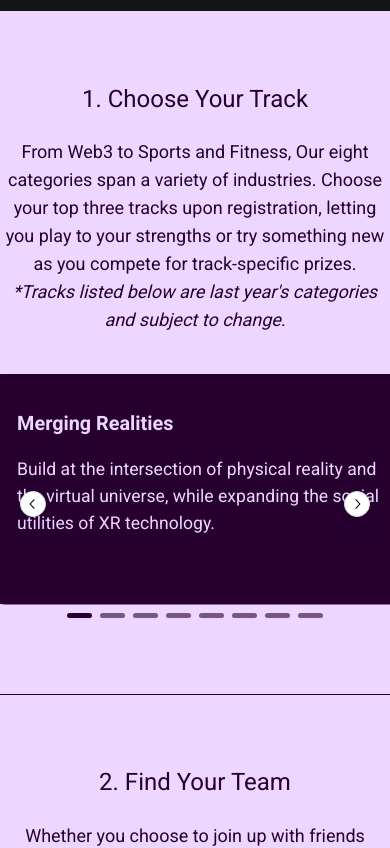
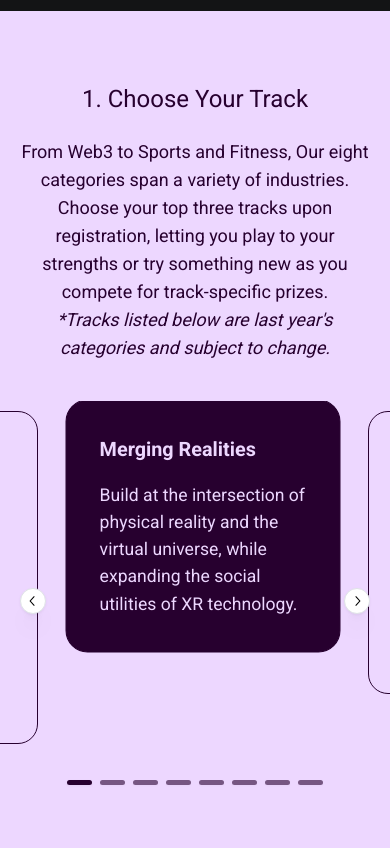
Before and after one commit to immersegt/immersegt, a Next.js app: page / in a window 390 px wide. Shown: the part 900-1748 px from the top of the page. Built offline with nearby package versions, Linux system fonts and the light colour scheme; no server answers; the database is empty.

Commit message:
Fixed carousel in mobile

```diff
--- a/components/Tracks.tsx
+++ b/components/Tracks.tsx
@@ -20,6 +20,7 @@ import { useEffect } from 'react';
 import AOS from 'aos';
 import 'aos/dist/aos.css';
 import { Container } from '@mantine/core';
+import { useMediaQuery } from '@mantine/hooks';
 
 const trackList = [
     {
@@ -80,6 +81,8 @@ const Tracks = () => {
 
     const [mockSave, setMockSave] = useState(false);
 
+    const matches = useMediaQuery("(min-width: 768px)");
+
     return (
         <section className="tracksHeader">
             <section className="trackSection">
@@ -90,7 +93,7 @@ const Tracks = () => {
                 <Carousel
                     classNames={classes}
                     slideSize="100%"
-                    height={260}
+                    height={matches ? 260 : 400}
                     slideGap="md"
                     controlsOffset="lg"
                     loop
--- a/styles/trackcard.css
+++ b/styles/trackcard.css
@@ -1,6 +1,6 @@
 .trackCard {
-    width: 400px;
-    height: 210px;
+    width: 250px;
+    min-height: 210px;
     display: flex;
     flex-direction: column;
     gap: 16px;
@@ -9,6 +9,7 @@
     border-radius: 20px;
     padding: 30px;
     text-align: left;
+    text-wrap: pretty;
     transition: 0.5s;
     margin-top: 10px;
     margin-bottom: 10px;
@@ -20,3 +21,9 @@
     background-color: rgb(39, 0, 47);
     scale: 110%;
 }
+
+@media only screen and (min-width: 768px) {
+    .trackCard {
+        width: 400px;
+    }
+}
--- a/styles/tracks.css
+++ b/styles/tracks.css
@@ -19,6 +19,8 @@
 
 .tracksDescription {
     padding-bottom: 40px;
+    padding-right: 1rem;
+    padding-left: 1rem;
     font-size: 18px;
     max-width: 70ch;
     text-align: center;
```
